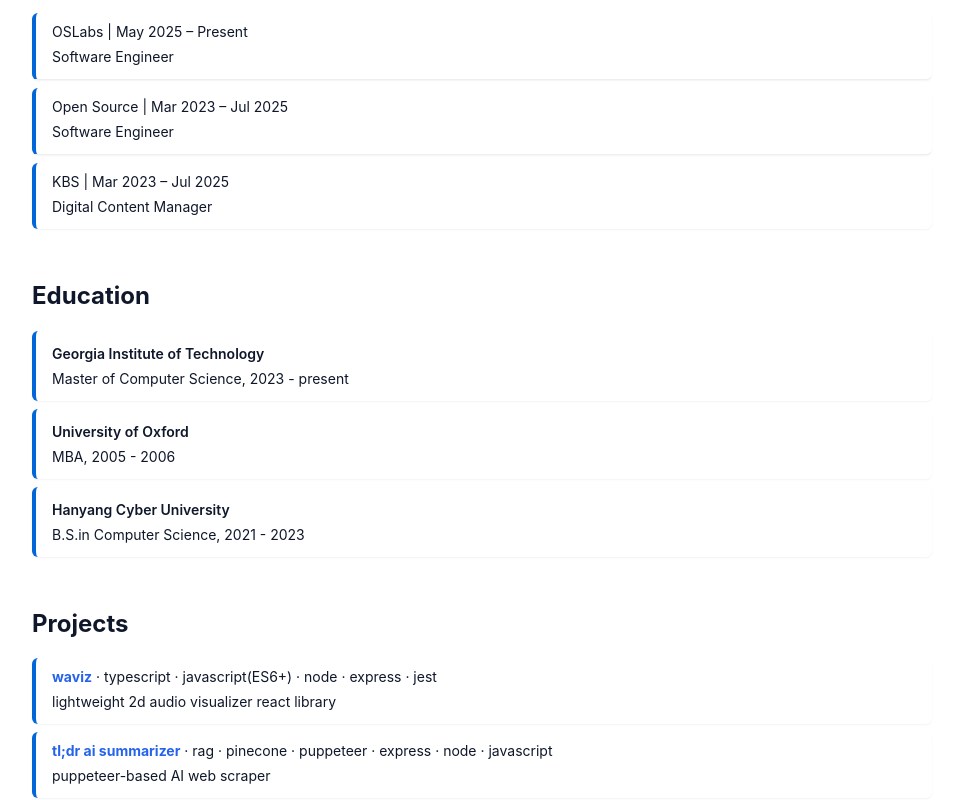
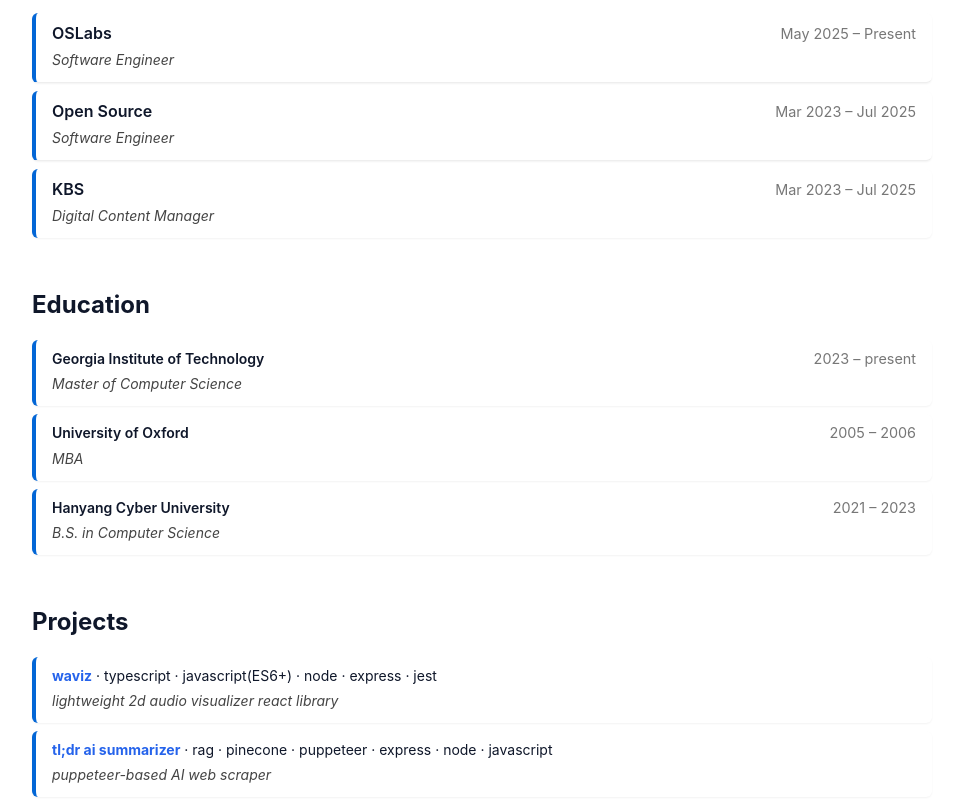
Before and after one commit to starsang45/myPortpolio, a Next.js app: page / in a window 1280 px wide. Shown: the part 400-1200 px from the top of the page, without its empty margins (158-1119 px from the left). Built offline with nearby package versions, Linux system fonts and the light colour scheme.

Commit message:
fix(italic)

```diff
--- a/pages/index.js
+++ b/pages/index.js
@@ -41,7 +41,7 @@ export default function Home() {
 
   <div className="card experience-card">
     <div className="exp-item">
-      <span className="exp-title">OSLabs | </span>
+      <span className="exp-title">OSLabs  </span>
       <span className="exp-date">May 2025 – Present</span>
     </div>
     <p className="exp-role">Software Engineer</p>
@@ -49,7 +49,7 @@ export default function Home() {
 
   <div className="card experience-card">
     <div className="exp-item">
-      <span className="exp-title">Open Source | </span>
+      <span className="exp-title">Open Source  </span>
       <span className="exp-date">Mar 2023 – Jul 2025</span>
     </div>
     <p className="exp-role">Software Engineer</p>
@@ -57,7 +57,7 @@ export default function Home() {
 
   <div className="card experience-card">
     <div className="exp-item">
-      <span className="exp-title">KBS | </span>
+      <span className="exp-title">KBS  </span>
       <span className="exp-date">Mar 2023 – Jul 2025</span>
     </div>
     <p className="exp-role">Digital Content Manager</p>
@@ -69,20 +69,32 @@ export default function Home() {
 
       {/* Education */}
       <section id="education">
-        <h2>Education</h2>
-        <div className="card">
-          <h3>Georgia Institute of Technology</h3>
-          <p>Master of Computer Science, 2023 - present</p>
-        </div>
-        <div className="card">
-          <h3>University of Oxford</h3>
-          <p>MBA, 2005 - 2006</p>
-        </div>
-        <div className="card">
-          <h3>Hanyang Cyber University</h3>
-          <p>B.S.in Computer Science, 2021 - 2023</p>
-        </div>
-      </section>
+  <h2>Education</h2>
+
+  <div className="card edu-card">
+    <div className="edu-item">
+      <span className="edu-school">Georgia Institute of Technology</span>
+      <span className="edu-date">2023 – present</span>
+    </div>
+    <p className="edu-degree">Master of Computer Science</p>
+  </div>
+
+  <div className="card edu-card">
+    <div className="edu-item">
+      <span className="edu-school">University of Oxford</span>
+      <span className="edu-date">2005 – 2006</span>
+    </div>
+    <p className="edu-degree">MBA</p>
+  </div>
+
+  <div className="card edu-card">
+    <div className="edu-item">
+      <span className="edu-school">Hanyang Cyber University</span>
+      <span className="edu-date">2021 – 2023</span>
+    </div>
+    <p className="edu-degree">B.S. in Computer Science</p>
+  </div>
+</section>
 
       {/* Projects */}
      <section id="projects">
@@ -100,7 +112,7 @@ export default function Home() {
     </a>
     <span className="tech-inline"> · typescript · javascript(ES6+) · node · express · jest</span>
   </div>
-  <p>lightweight 2d audio visualizer react library</p>
+  <p className="project-desc">lightweight 2d audio visualizer react library</p>
 </div>
 <div className="card project-card">
   <div className="project-header">
@@ -114,7 +126,7 @@ export default function Home() {
     </a>
     <span className="tech-inline"> · rag · pinecone · puppeteer · express · node · javascript</span>
   </div>
-  <p>puppeteer-based AI web scraper</p>
+  <p className="project-desc">puppeteer-based AI web scraper</p>
 </div>
 
 <div className="card project-card">
@@ -129,7 +141,7 @@ export default function Home() {
     </a>
     <span className="tech-inline"> · javascript · tailwindCSS · jest · mongoDB</span>
   </div>
-  <p>scalable NASA APOD image live archive</p>
+  <p className="project-desc">scalable NASA APOD image live archive</p>
 </div>
 
 <div className="card project-card">
@@ -144,7 +156,7 @@ export default function Home() {
     </a>
     <span className="tech-inline"> · typescript · react · tailwindCSS · express ·  jest · mongoDB</span>
   </div>
-  <p>breaking bad character encyclpedia</p>
+  <p className="project-desc">breaking bad character encyclpedia</p>
 </div>
 
 <div className="card project-card">
@@ -159,7 +171,7 @@ export default function Home() {
     </a>
     <span className="tech-inline"> · aws SQS · azure · python Boto3 · mySQL</span>
   </div>
-  <p>designed resilient multi-cloud architecture</p>
+  <p className="project-desc">designed resilient multi-cloud architecture</p>
 </div>
 
 
--- a/styles/globals.css
+++ b/styles/globals.css
@@ -84,6 +84,31 @@ section {
   padding: 60px 20px;     /* Hero는 넉넉하게 유지 */
 }
 
+.exp-item {
+  display: flex;
+  justify-content: space-between; /* 왼쪽은 회사명, 오른쪽은 날짜 */
+  align-items: baseline;
+}
+
+.exp-title {
+  font-weight: 600;
+  font-size: 1rem; /* 살짝 키우기 */
+}
+
+.exp-date {
+  color: #777;       /* 연한 회색 */
+  font-size: 0.9rem; /* 보조 느낌 */
+}
+
+
+.exp-role {
+  margin-top: 2px;
+  font-style: italic;
+  color: #444;  /* 검정보다는 살짝 부드러운 톤 */
+}
+
+
+
 #education {
   padding-top: 10px;   /* 위쪽 여백 최소화 */
   padding-bottom: 10px; /* 아래쪽 여백 최소화 */
@@ -140,6 +165,72 @@ h1, h2, h3 {
   padding-bottom: 0.5rem;
 }
 
+.job {
+  margin-bottom: 16px;
+}
+
+.job-header {
+  display: flex;
+  justify-content: space-between; /* 왼쪽은 회사명, 오른쪽은 날짜 */
+  align-items: baseline;
+}
+
+.company {
+  font-weight: 600;
+}
+
+.date {
+  color: #555;
+}
+
+.role {
+  margin-top: 4px;  /* 살짝 띄워서 두 번째 줄 느낌 */
+}
+
+.job {
+  margin-bottom: 16px;
+}
+
+.job-header {
+  display: flex;
+  justify-content: space-between; /* 왼쪽은 회사명, 오른쪽은 날짜 */
+  align-items: baseline;
+}
+
+.company {
+  font-weight: 600;
+}
+
+.date {
+  color: #555;
+}
+
+.role {
+  margin-top: 4px;  /* 살짝 띄워서 두 번째 줄 느낌 */
+}
+
+.edu-item {
+  display: flex;
+  justify-content: space-between; /* 학교명 왼쪽, 날짜 오른쪽 */
+  align-items: baseline;
+}
+
+.edu-school {
+  font-weight: 600; /* 학교명 Bold */
+}
+
+.edu-date {
+  color: #777;      /* 연한 회색 */
+  font-size: 0.9rem;
+}
+
+.edu-degree {
+  margin-top: 4px;
+  font-style: italic; /* 학위/전공 이탤릭체 */
+  color: #444;        /* 살짝 부드러운 톤 */
+}
+
+
 /* Projects */
 #projects .card {
   display: flex;
@@ -151,6 +242,13 @@ h1, h2, h3 {
   margin-top: 8px;
   color: var(--color-accent);
 }
+
+.project-desc {
+  margin-top: 4px;
+  font-style: italic;  /* 설명 이탤릭체 */
+  color: #444;         /* 약간 부드러운 톤 */
+}
+
 
 /* 📱 모바일 */
 @media (max-width: 768px) {
```
